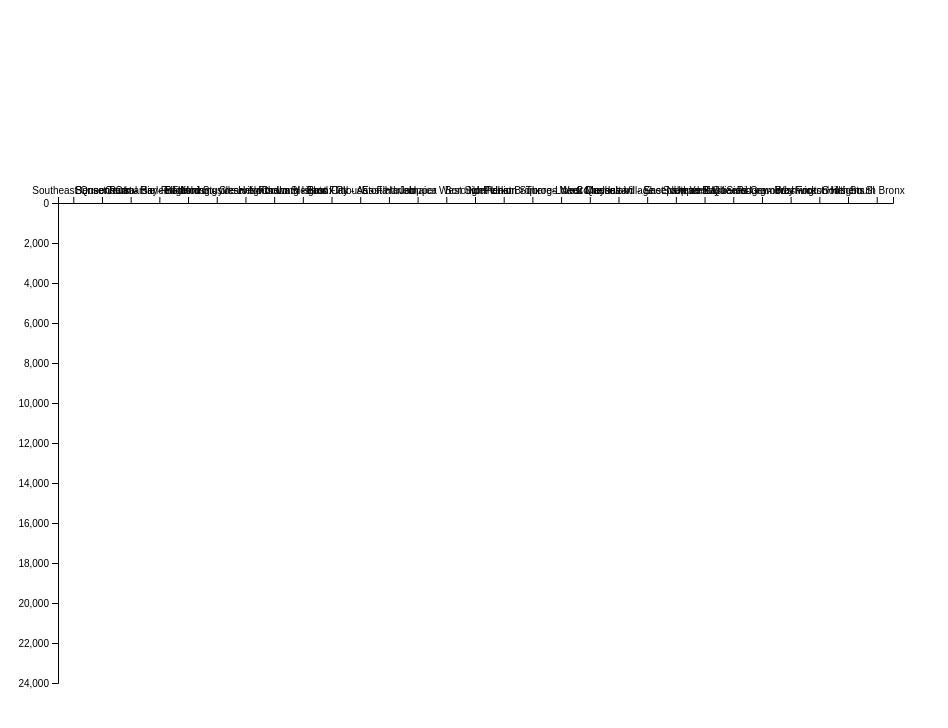
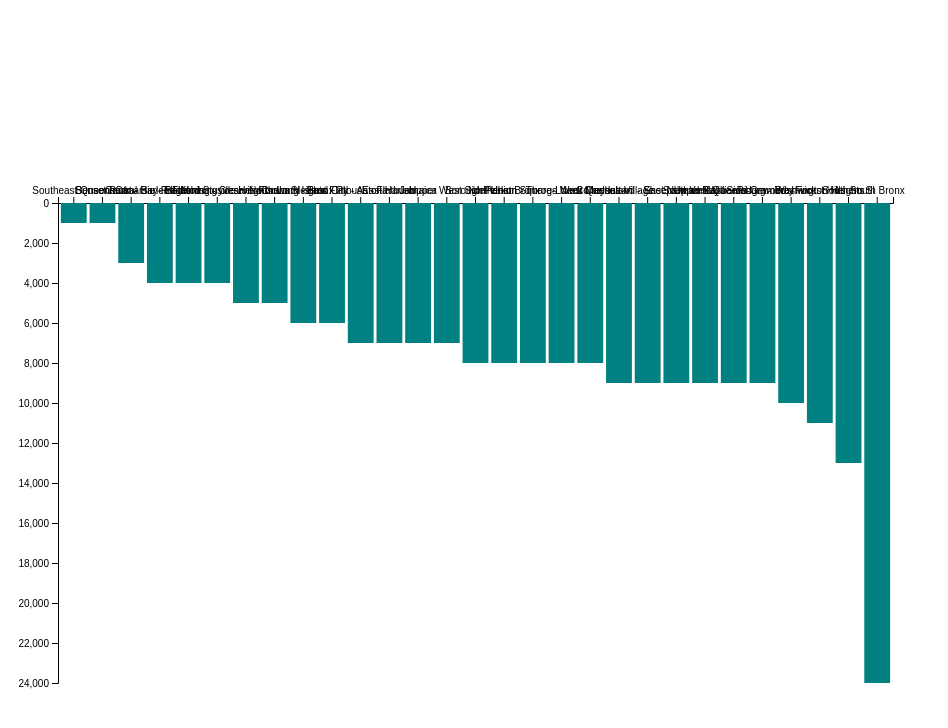
Before and after one commit to weijiex/D3-DataViz, a plain HTML site: page index.html in a window 1280 px wide. Shown: the part 18-746 px from the top of the page, without its empty margins (0-948 px from the left). Drawn offline with Linux system fonts and the light colour scheme.

Commit message:
bar added

```diff
--- a/index.html
+++ b/index.html
@@ -68,6 +68,15 @@
 				.call(d3.axisLeft(yScale));
 
 
+	    	g.selectAll(".bar")
+		        .data(dataset)
+		        .enter()
+		        .append("rect")
+		        .attr("x", function(d){ return xScale(d.Geography); })
+		        .attr("y", 0)
+		        .attr("width", xScale.bandwidth())
+		        .attr("height", function(d){ return yScale(d.Number) })
+		        .attr("fill", "teal");
 
 			});
 
```
